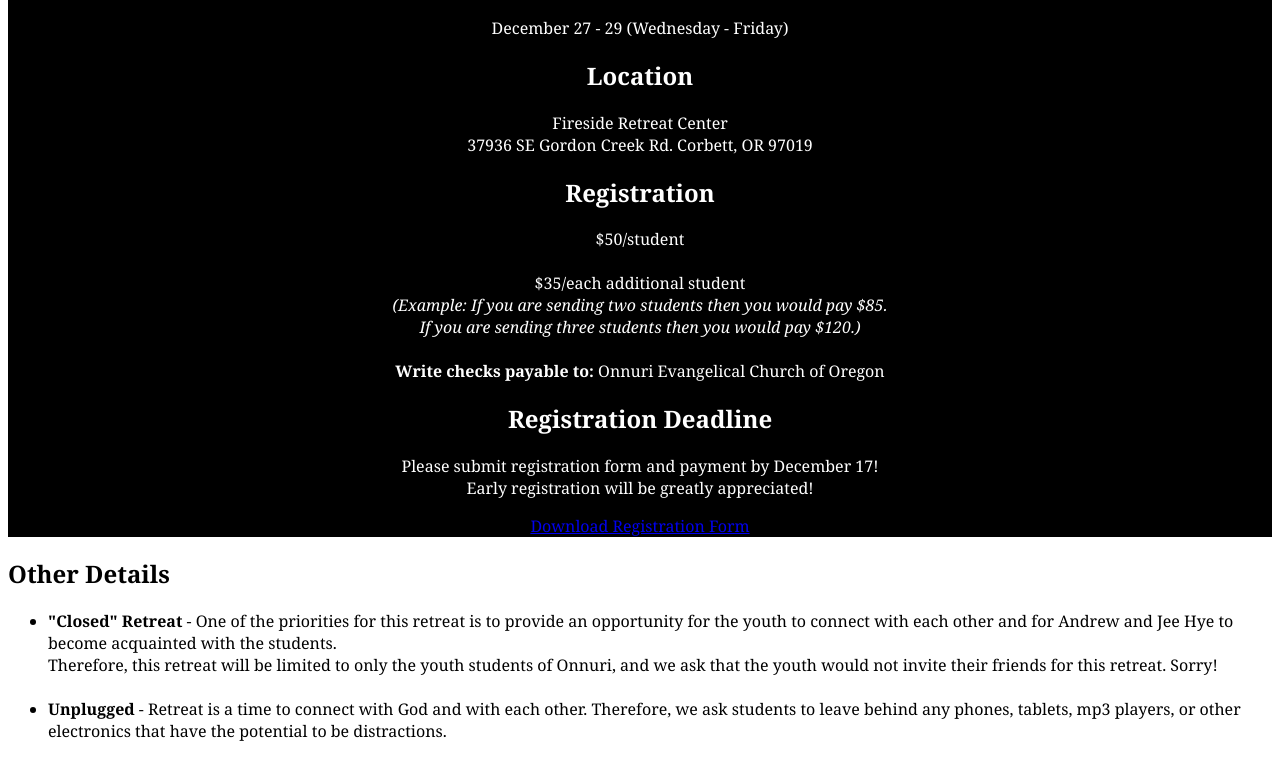
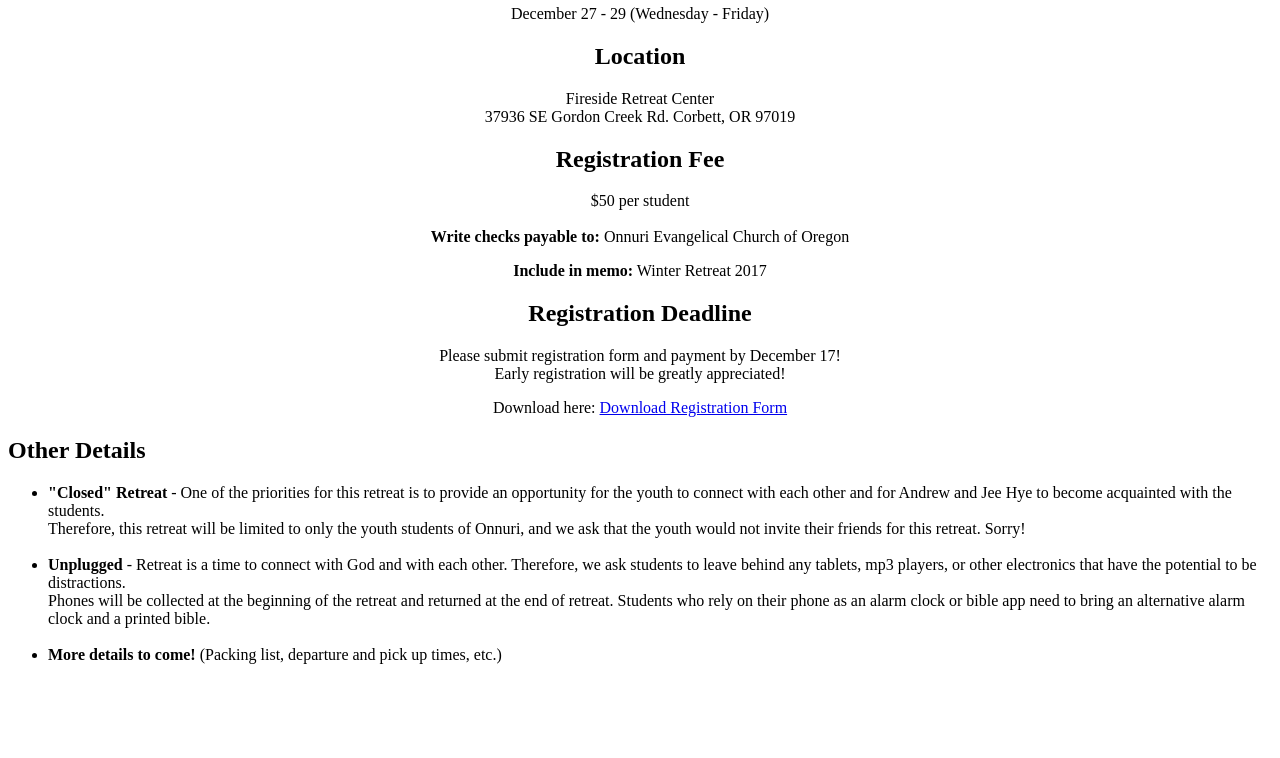
Before and after one commit to hejungy/winter_retreat, a plain HTML site: page index.html in a window 1280 px wide. Shown: the part 122-880 px from the top of the page. After the commit the page ends 802 px from the top, so only its background shows below. Drawn offline with Linux system fonts and the light colour scheme.

Commit message:
Update html and css

```diff
--- a/index.html
+++ b/index.html
@@ -6,7 +6,7 @@
 </head>
 
 <body>
-<div class="white main-info">
+<div>
   <h1>2017 Onnuri Youth Winter Retreat</h1>
   <h2>Dates</h2>
   <p>December 27 - 29 (Wednesday - Friday)</p>
@@ -14,14 +14,14 @@
   <h2>Location</h2>
   <p>Fireside Retreat Center<br/>37936 SE Gordon Creek Rd. Corbett, OR 97019</p>
 
-  <h2>Registration</h2>
+  <h2>Registration Fee</h2>
 
-  <p>$50/student<br/><br/>$35/each additional student<br/><em>(Example: If you are sending two students then you would pay $85.
-    <br/>If you are sending three students then you would pay $120.)</em><br/><br/><strong>Write checks payable to:</strong> Onnuri Evangelical Church of Oregon</p>
+  <p>$50 per student<br/><!--<br/>$40/each additional student<br/><em>(Example: If you are sending two students then you would pay $90.
+    <br/>If you are sending three students then you would pay $130.)</em><br/>--><br/><strong>Write checks payable to:</strong> Onnuri Evangelical Church of Oregon</p><p><strong>Include in memo:</strong> Winter Retreat 2017</p>
   <h2>Registration Deadline</h2>
   <p>Please submit registration form and payment by December 17!<br/>Early registration will be greatly appreciated!</p>
 
-  <a href="./resources/registration-form.pdf">Download Registration Form</a>
+  <p>Download here:  <a href="./resources/registration-form.pdf">Download Registration Form</a></p>
 </div>
 
 <div class="other-info">
@@ -32,7 +32,9 @@
     acquainted with the students. <br/>Therefore, this retreat will be limited to only the youth students of Onnuri,
     and we ask that the youth would not invite their friends for this retreat. Sorry!</li><br/>
     <li><strong>Unplugged</strong> - Retreat is a time to connect with God and with
-      each other. Therefore, we ask students to leave behind any phones, tablets, mp3 players, or other electronics that have the potential to be distractions.
+      each other. Therefore, we ask students to leave behind any tablets, mp3 players, or other electronics that have the potential to be distractions.<br/>
+      Phones will be collected at the beginning of the retreat and returned at the end of retreat. Students who rely on their phone as an alarm clock or bible app need to bring an alternative alarm clock and a printed bible.</li><br/>
+    <li><strong>More details to come!</strong> (Packing list, departure and pick up times, etc.)</li>
   </ul>
 </div>
 
--- a/resources/css/style.css
+++ b/resources/css/style.css
@@ -1,6 +1,7 @@
 body{
   text-align: center;
-  font-family: georgia;
+  font-family: georgia sans-serif;
+
 }
 
 
@@ -11,8 +12,8 @@ body{
 
 .main-info{
   background-color: black;
-  position: relative
-  margin-top: 0;
+  position: relative;
+  width: 100%;
 
 }
 
```
